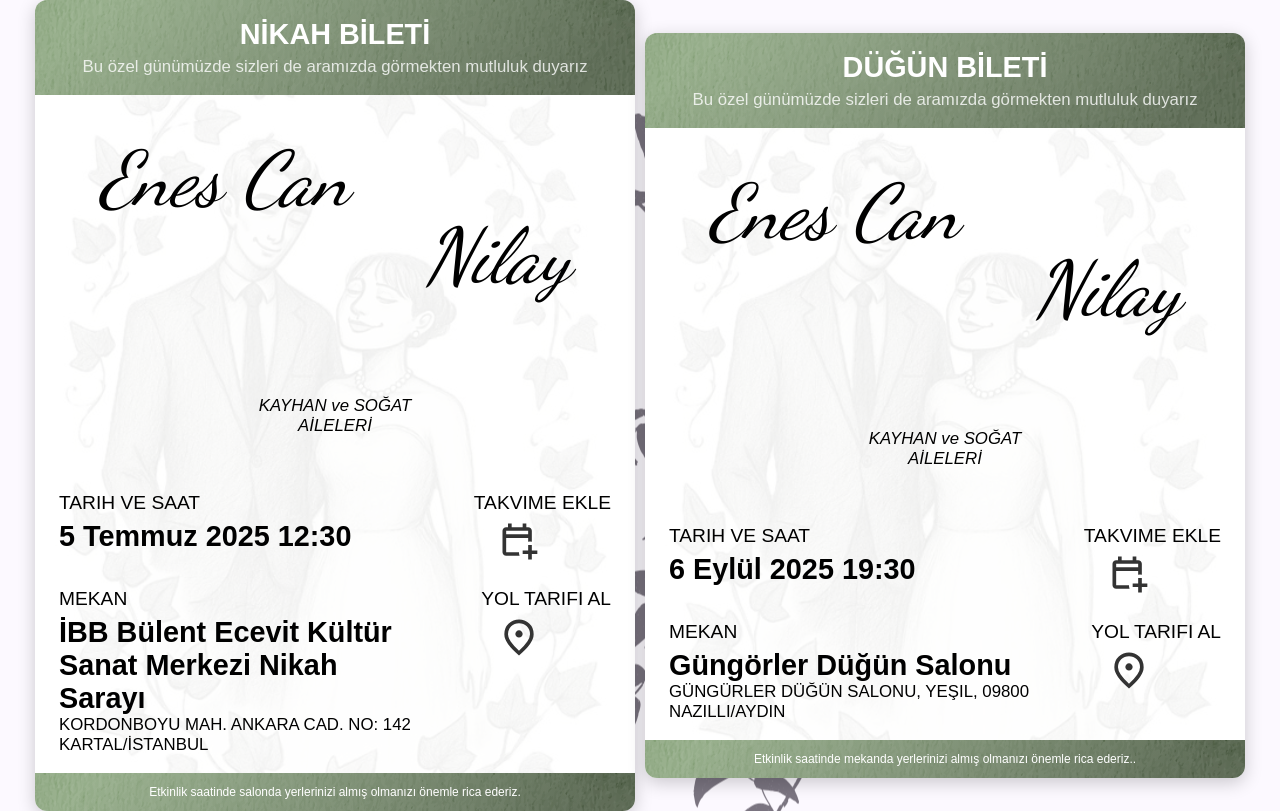
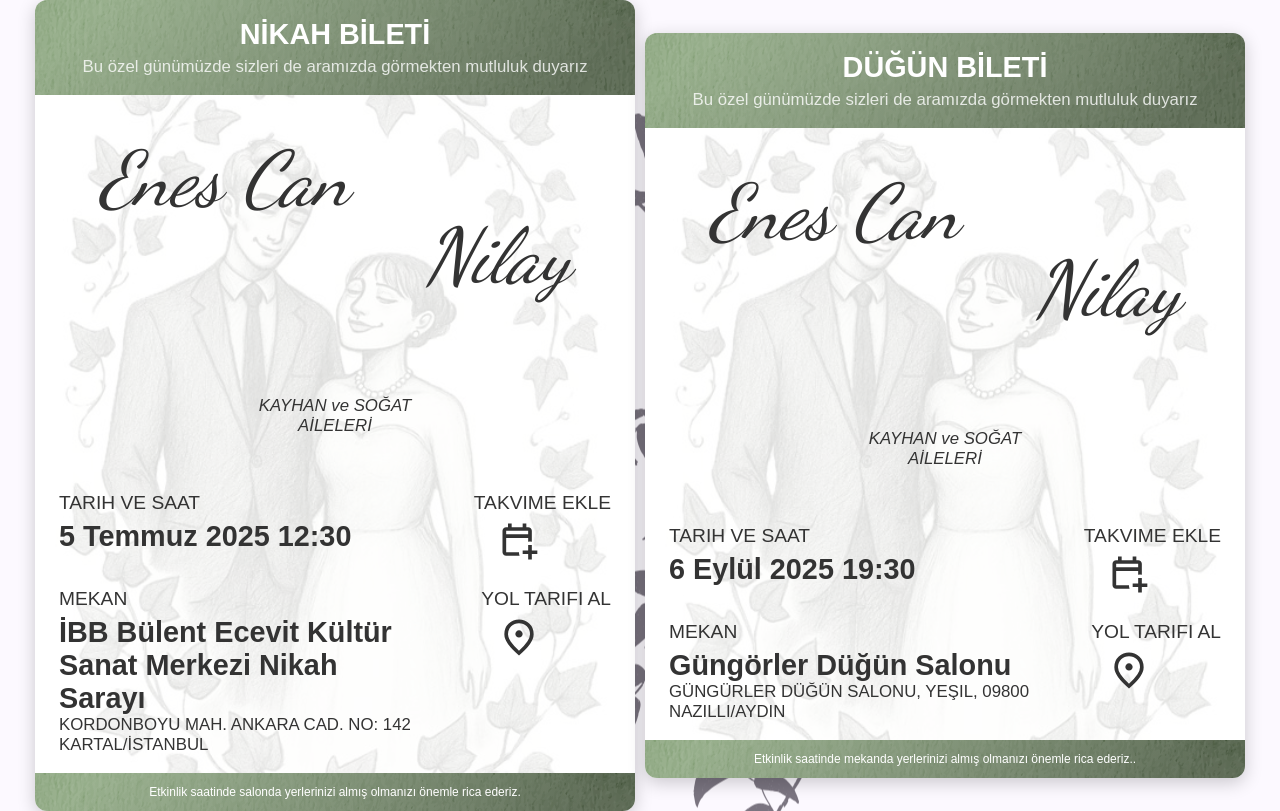
Before and after one commit to nscnkyhn/invitation, a PHP site: page / in a window 1280 px wide. Run offline with PHP 8.4, Linux system fonts and the light colour scheme; some web fonts are replaced.

Commit message:
update text colors and background opacity

```diff
--- a/style.css
+++ b/style.css
@@ -1,5 +1,5 @@
 :root {
-    --common-color: #000000;
+    --common-color: #333333;
 
     --ticket-header-gradient-start-color: #a3b899;
     --ticket-header-gradient-end-color: #6b7864;
@@ -9,7 +9,7 @@
     --ticket-footer-color: var(--ticket-header-color);
 
     --main-background-color: rgba(249, 243, 255, 0.5);
-    --ticket-body-background-color: rgba(255, 255, 255, 0.8);
+    --ticket-body-background-color: rgba(255, 255, 255, 0.6);
 
     --info-label-color: var(--common-color);
     --info-value-color: var(--common-color);
```
